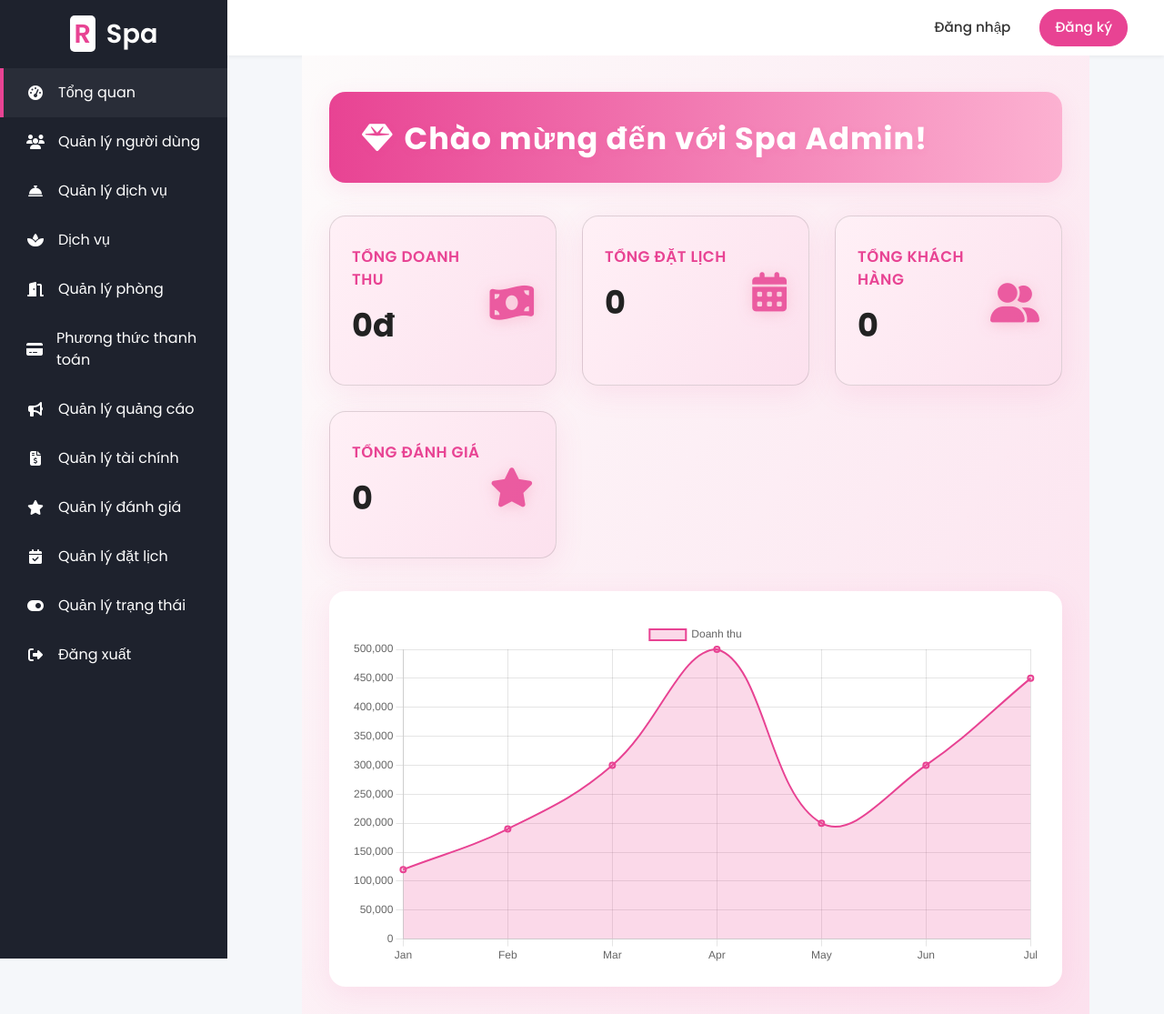
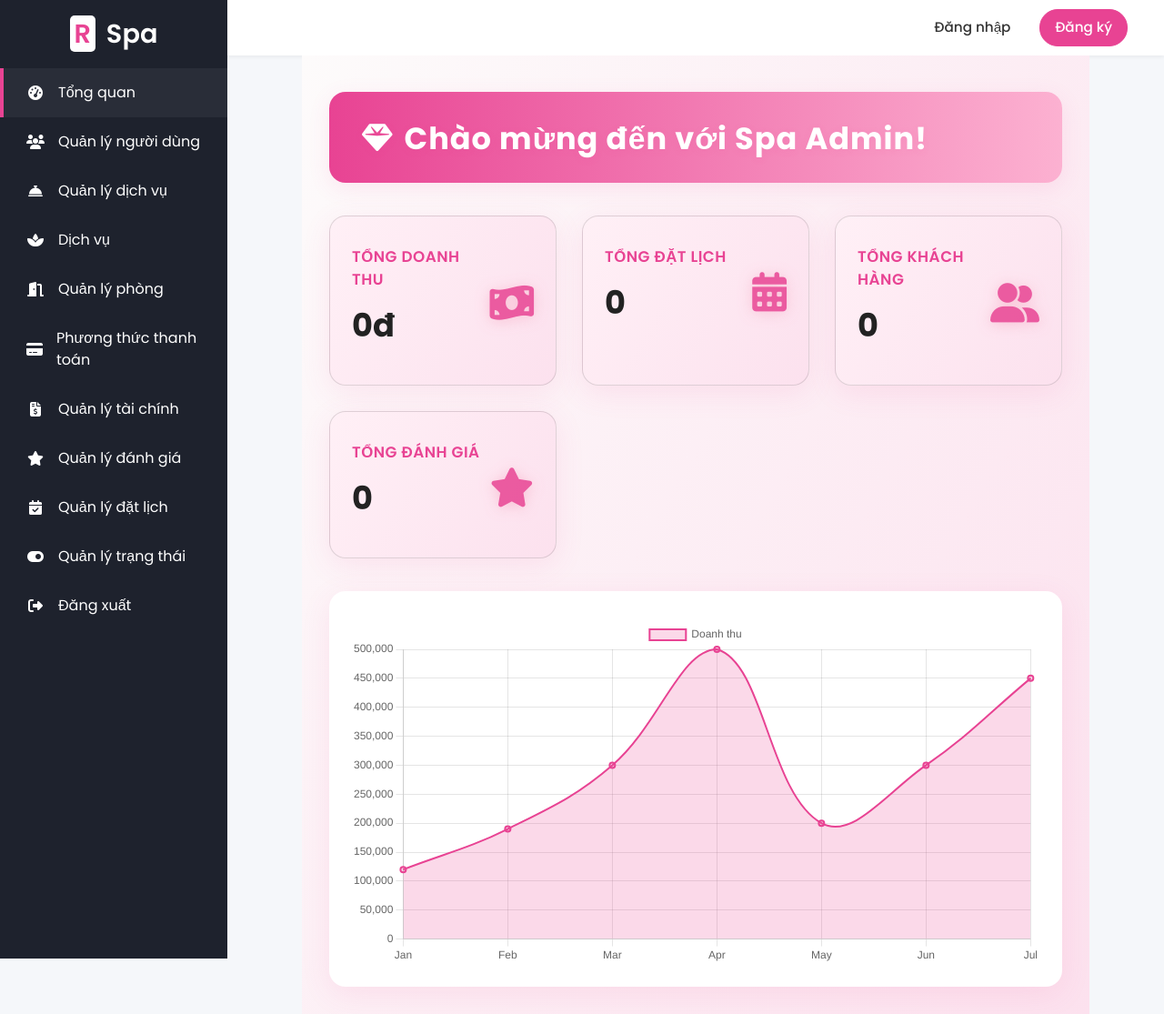
Before and after one commit to ngophannguyenvu/cnpm, a PHP site: page /cnpm/ in a window 1280 px wide. Shown: the whole page at 91% size. Run offline with PHP 8.4, Linux system fonts and the light colour scheme.

Commit message:
Commit tạm

```diff
--- a/index.php
+++ b/index.php
@@ -333,7 +333,7 @@ if ($controllerName === 'CustomerController') {
                 <li data-view="dichvu"><i class="fas fa-spa"></i>Dịch vụ</li>
                 <li data-view="phong"><i class="fas fa-door-open"></i>Quản lý phòng</li>
                 <li data-view="phuongthuc"><i class="fas fa-credit-card"></i>Phương thức thanh toán</li>
-                <li data-view="quangcao"><i class="fas fa-bullhorn"></i>Quản lý quảng cáo</li>
+                <!-- <li data-view="quangcao"><i class="fas fa-bullhorn"></i>Quản lý quảng cáo</li> -->
                 <li data-view="hoadon"><i class="fas fa-file-invoice-dollar"></i>Quản lý tài chính</li>
                 <li data-view="danhgia"><i class="fas fa-star"></i>Quản lý đánh giá</li>
                 <li data-view="datlich"><i class="fas fa-calendar-check"></i>Quản lý đặt lịch</li>
```
